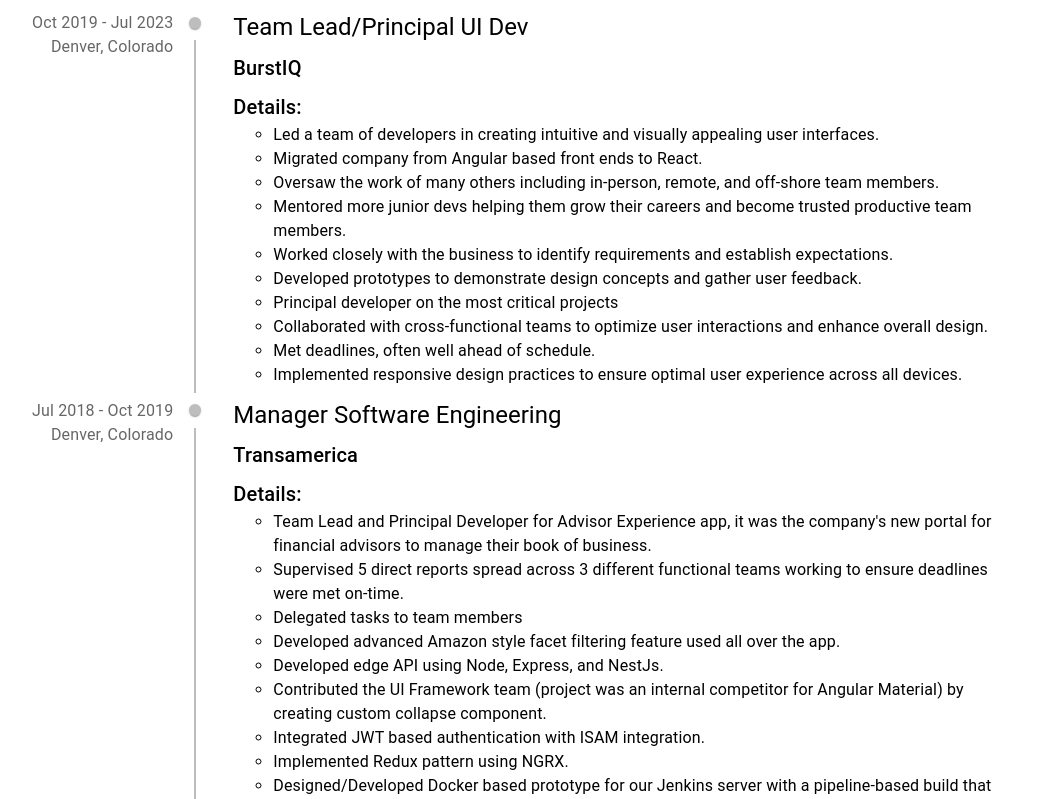
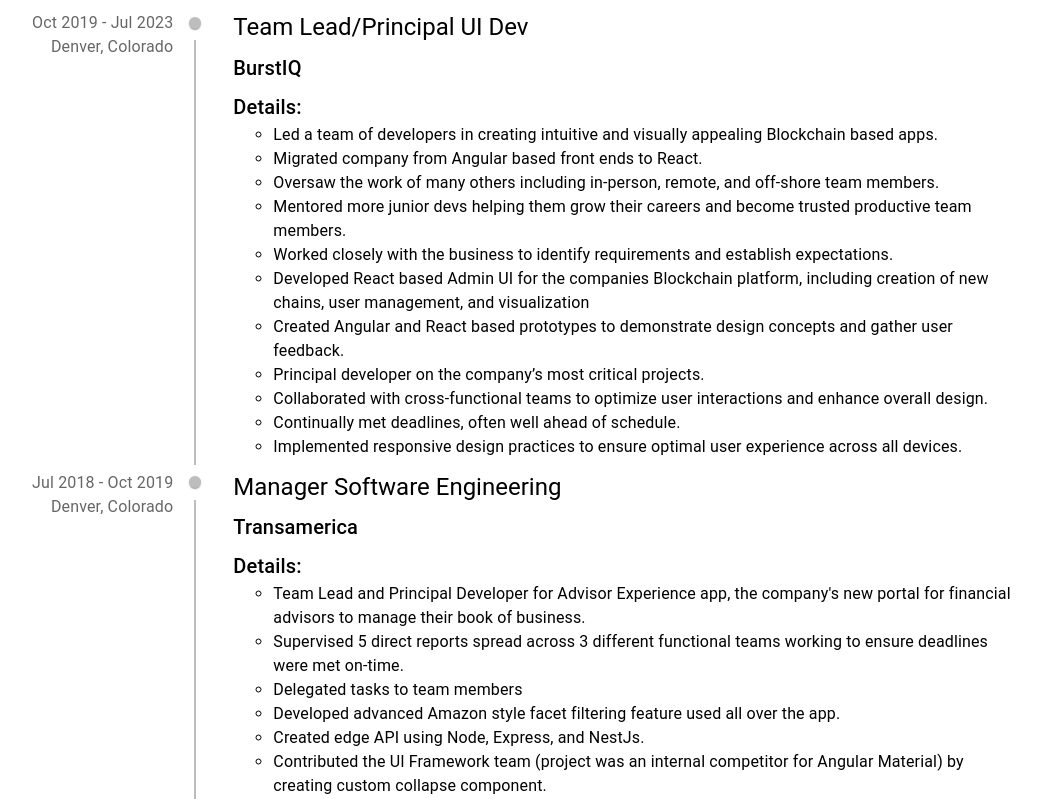
Before and after one commit to lendog75/deploy-test, a React (Create React App) app: page / in a window 1280 px wide. Shown: the part 1040-1839 px from the top of the page, without its empty margins (118-1159 px from the left). Built offline with nearby package versions, Linux system fonts and the light colour scheme.

Commit message:
Fixing typos and rewording some stuff
init

getting build working

linting fixes

tweaks to overall app layout

```diff
--- a/src/assets/data/roles.ts
+++ b/src/assets/data/roles.ts
@@ -7,15 +7,16 @@
     location: "Denver, Colorado",
     inOffice: "Hybrid",
     duties: [
-      "Led a team of developers in creating intuitive and visually appealing user interfaces.",
+      "Led a team of developers in creating intuitive and visually appealing Blockchain based apps.",
       "Migrated company from Angular based front ends to React.",
       "Oversaw the work of many others  including in-person, remote, and off-shore team members.",
       "Mentored more junior devs helping them grow their careers and  become trusted productive team members. ",
       "Worked closely with  the business to identify requirements and establish expectations.",
-      "Developed prototypes to demonstrate design concepts and gather user feedback.",
-      "Principal developer on the most critical projects ",
-      "Collaborated with cross-functional teams to optimize user interactions and enhance overall design. ",
-      "Met deadlines, often well ahead of  schedule.",
+      "Developed React based Admin UI for the companies Blockchain platform, including creation of new chains, user management, and visualization",
+      "Created Angular and React based prototypes to demonstrate design concepts and gather user feedback.",
+      "Principal developer on the company’s most critical projects.",
+      "Collaborated with cross-functional teams to optimize user interactions and enhance overall design.",
+      "Continually met deadlines, often well ahead of schedule.",
       "Implemented responsive design practices to ensure optimal user experience across all devices.",
     ],
   },
@@ -27,14 +28,14 @@
     location: "Denver, Colorado",
     inOffice: "Hybrid",
     duties: [
-      "Team Lead and Principal Developer for Advisor Experience app, it was the company's new portal for financial advisors to manage their book of business.",
+      "Team Lead and Principal Developer for Advisor Experience app, the company's new portal for financial advisors to manage their book of business.",
       "Supervised 5 direct reports spread across 3 different functional teams working to ensure deadlines were met on-time.",
       "Delegated tasks to team members",
       "Developed advanced Amazon style facet filtering feature used all over the app.",
-      "Developed edge API using Node, Express, and NestJs.",
+      "Created edge API using Node, Express, and NestJs.",
       "Contributed the UI Framework team (project was an internal competitor for Angular Material) by creating custom collapse component. ",
       "Integrated JWT based authentication with ISAM integration.",
-      " Implemented Redux pattern using NGRX.",
+      "Implemented Redux pattern using NGRX.",
       "Designed/Developed Docker based prototype for our Jenkins server with a pipeline-based build that pulls code on merge, installs dependencies, lint and tests code (using headless chrome), after that it would build the project for prod and deploy to AWS S3.",
     ],
   },
@@ -94,7 +95,7 @@
         "Architected user profile/Games Registration system allowing administrators to control the questions athletes are shown/required to complete based on the event/games.",
         "Developed Angular based system breaking groups of fields into module groups and modules. Each module contains all the logic to handle the included fields. Modules can then be brought in based on service-based configuration.",
         "Created Angular directive allowing the configuration to include snippets of content to be included in the configuration and displayed for each module and other extensibility points.",
-        "Structured system such that a separate user profile independent of any event/games is also included.z",
+        "Structured system such that a separate user profile independent of any event/games is also included.",
         "Led small team assigned to implement my design.",
         "Trained client staff members on how to use and configure the system for each even/games.",
       ],
```
